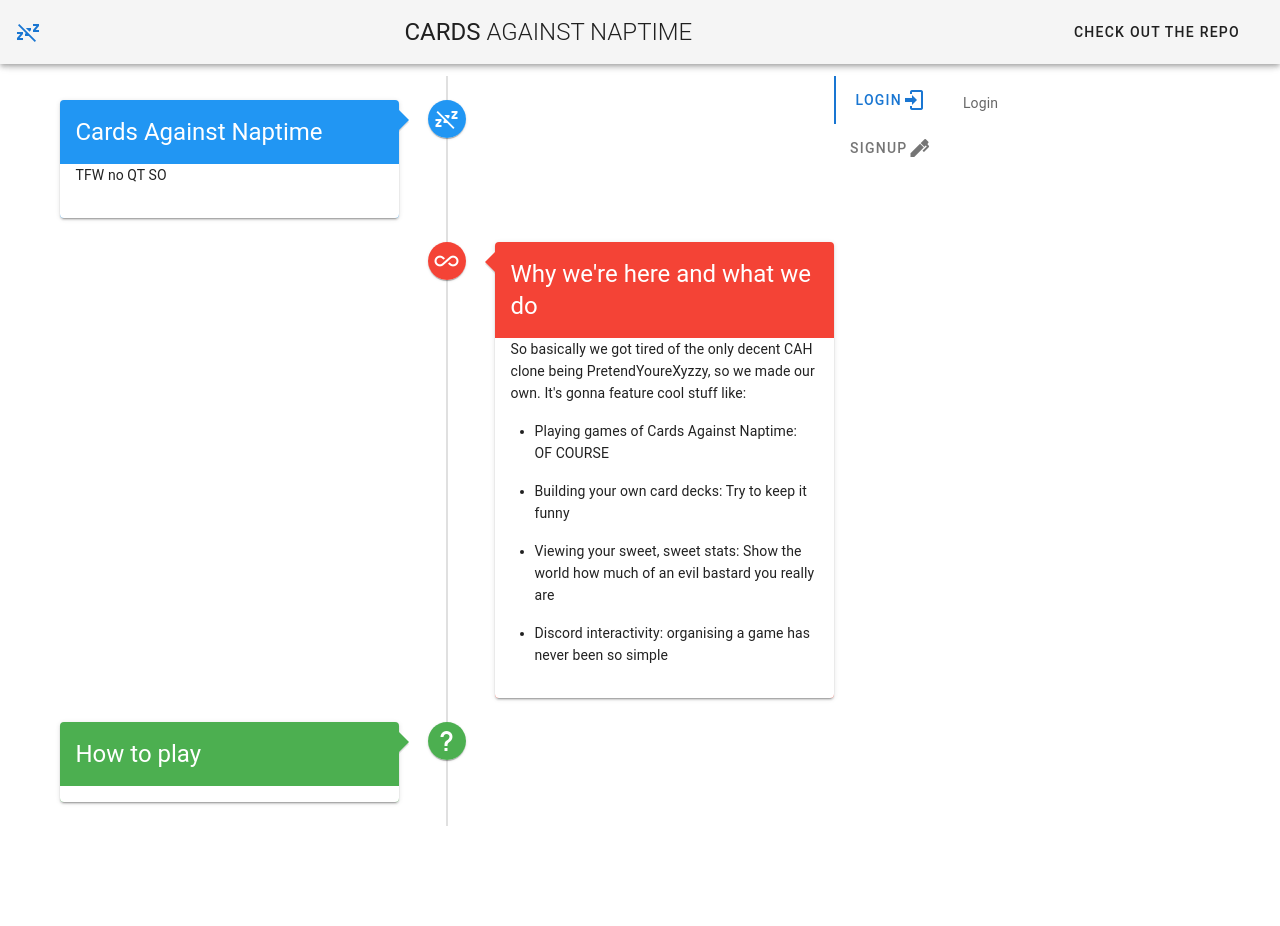
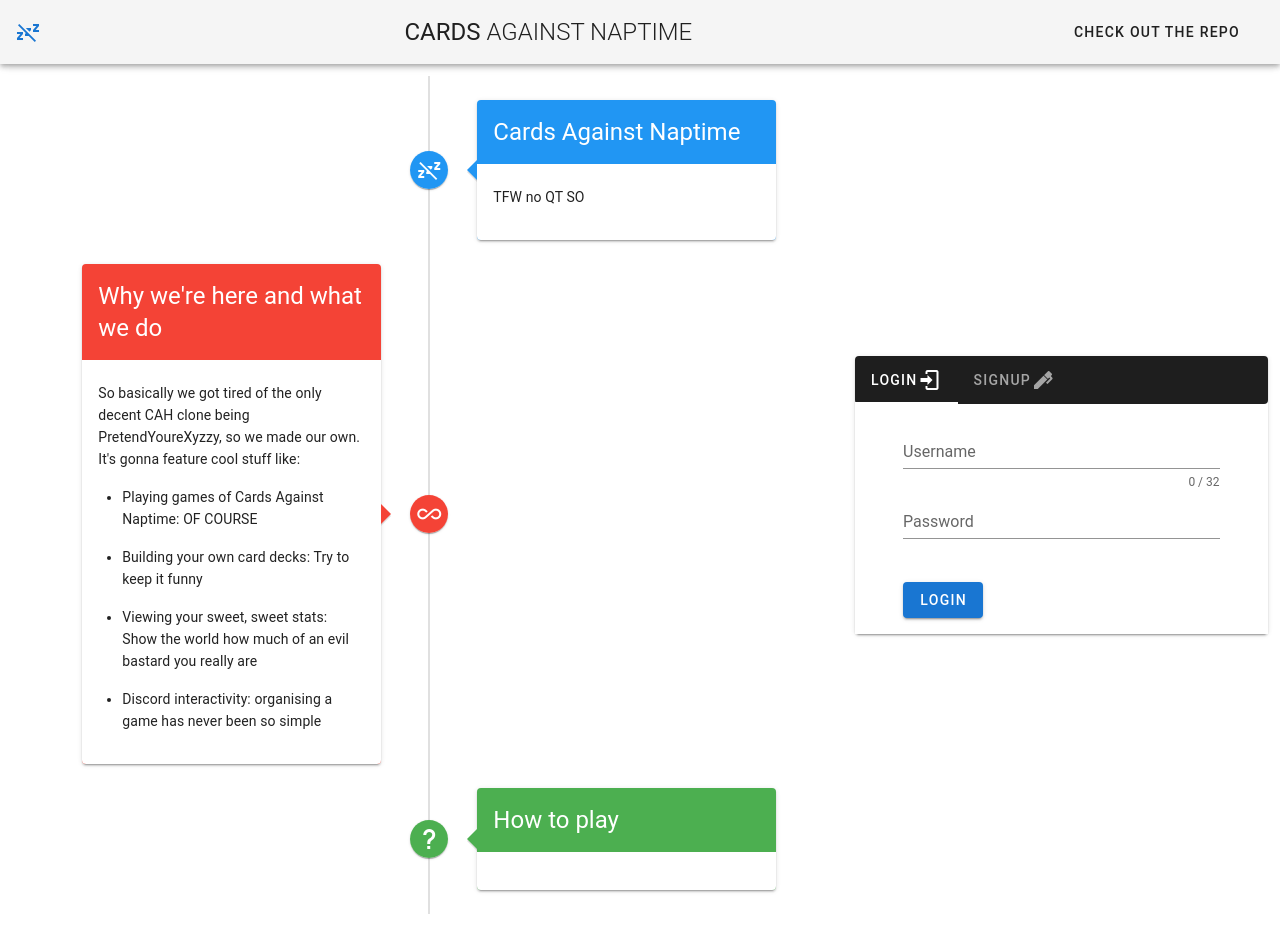
Before and after one commit to nightmarlin/cards-against-naptime, a Vue app in the folder client/: page /#/ in a window 1280 px wide. Before the commit the page ends 838 px from the top, so only its background shows below. Built offline with nearby package versions, Linux system fonts and the light colour scheme; no server answers; a small style sheet from the web is missing.

Commit message:
better logins. and ===

```diff
--- a/client/src/App.vue
+++ b/client/src/App.vue
@@ -19,7 +19,7 @@
     </v-app-bar>
 
     <v-content>
-      <v-container>
+      <v-container grid-list-md fluid >
         <router-view/>
       </v-container>
     </v-content>
--- a/client/src/components/home.vue
+++ b/client/src/components/home.vue
@@ -2,7 +2,9 @@
   <v-layout>
 
     <v-flex xs8> <!-- Splash -->
-      <v-timeline :dense="$vuetify.breakpoint.smAndDown" :reverse="true" align-top>
+      <v-layout fill-height justify-center>
+        <v-flex xs12 md10 xl8>
+          <v-timeline :dense="$vuetify.breakpoint.mdAndDown">
             <v-timeline-item
 
               fill-dot
@@ -18,6 +20,7 @@
               <v-card class="elevation-2" :color="timelineObj.dotCol" dark>
                 <v-card-title class="headline">{{ timelineObj.title }}</v-card-title>
                 <v-card-text class="white text--primary">
+                  <br />
                   <span v-html="marked(timelineObj.text)" />
                 </v-card-text>
               </v-card>
@@ -25,8 +28,10 @@
             </v-timeline-item>
           </v-timeline>
         </v-flex>
+      </v-layout>
+    </v-flex>
 
-    <v-flex xs4> <!-- Login -->
+    <v-flex xs4 align-self-center> <!-- Login -->
       <login-box />
     </v-flex>
 
@@ -50,7 +55,8 @@ export default {
           dotCol: 'blue',
           iconCol: 'white',
           title: 'Cards Against Naptime',
-          text: `TFW no QT SO`
+          text: `TFW no QT SO`,
+          bottomIcons: []
         },
         {
           icon: 'mdi-all-inclusive',
@@ -62,15 +68,17 @@ It's gonna feature cool stuff like:\n
 * Playing games of Cards Against Naptime: OF COURSE\n
 * Building your own card decks: Try to keep it funny\n
 * Viewing your sweet, sweet stats: Show the world how much of an evil bastard you really are\n
-* Discord interactivity: organising a game has never been so simple\n
-`
+* Discord interactivity: organising a game has never been so simple
+`,
+          bottomIcons: [ 'mdi-play', 'mdi-wrench', 'mdi-chart-bar', 'mdi-discord' ]
         },
         {
           icon: 'mdi-help',
           dotCol: 'green',
           iconCol: 'white',
           title: 'How to play',
-          text: ``
+          text: ``,
+          bottomIcons: []
         }
       ]
     }
--- a/client/src/components/loginBox.vue
+++ b/client/src/components/loginBox.vue
@@ -1,6 +1,7 @@
 <template>
+  <v-card>
     <v-tabs
-    vertical
+      dark
       v-model="tab"
     >
 
@@ -22,13 +23,45 @@
         <v-card
           flat
           tile
+        ><v-card-text>
+          <v-layout row justify-center>
+            <v-flex xs10 sm10 md10 lg10 xl10>
+              <v-form
+                ref="details"
               >
-        <v-card-text>{{ t.name }}</v-card-text>
-      </v-card>
+
+                <v-text-field
+                  :counter="formRules.usernameMaxLength"
+                  v-model="username"
+                  label="Username"
+                  :hint="`${t.name === 'Signup' ? 'Must be unique (being funny is optional)' : '' }`"
+                  :rules="t.name === 'Signup' ? formRules.usernameRules : []"
+                />
+
+                <v-text-field
+                  v-model="password"
+                  label="Password"
+                  :hint="`${t.name === 'Signup' ? 'We cannot guarantee perfect security. Do not use a password you have used elsewhere.' : '' }`"
+                  :rules="t.name === 'Signup' ? formRules.pswdRules : []"
+                />
+
+                <br />
+
+                <v-btn
+                  :color="`${t.name === 'Signup' ? 'teal lighten-3' : 'primary' }`"
+                >
+                {{ t.name }}
+                </v-btn>
+
+              </v-form>
+            </v-flex>
+          </v-layout>
+        </v-card-text></v-card>
 
       </v-tab-item>
 
     </v-tabs>
+  </v-card>
 </template>
 
 <script>
@@ -44,7 +77,27 @@ export default {
       tabs: [
         { name: 'Login', icon: 'mdi-login' },
         { name: 'Signup', icon: 'mdi-pen' }
+      ],
+
+      formRules: {
+        usernameMaxLength: 32,
+        usernameRules: [
+          u => !!u || 'Username is required',
+          u => (u && u.length <= 32) || 'Usernames cannot be longer than 32 characters'
+        ],
+        pswdRules: [
+          p => !!p || 'Password is required',
+          p => (p && (p.length >= 4)) || 'Passwords must be at least 4 characters',
+          p => (p && (p.toUpperCase() !== p) && (p.toLowerCase() !== p)) || 'Passwords must contain at least one upper and lower case character'
         ]
+      }
+    }
+  },
+  methods: {
+    validate () {
+      if (this.$refs.form.validate()) {
+        alert('valid')
+      }
     }
   }
 }
```
Lines whose indentation alone changed are shown as unchanged.
